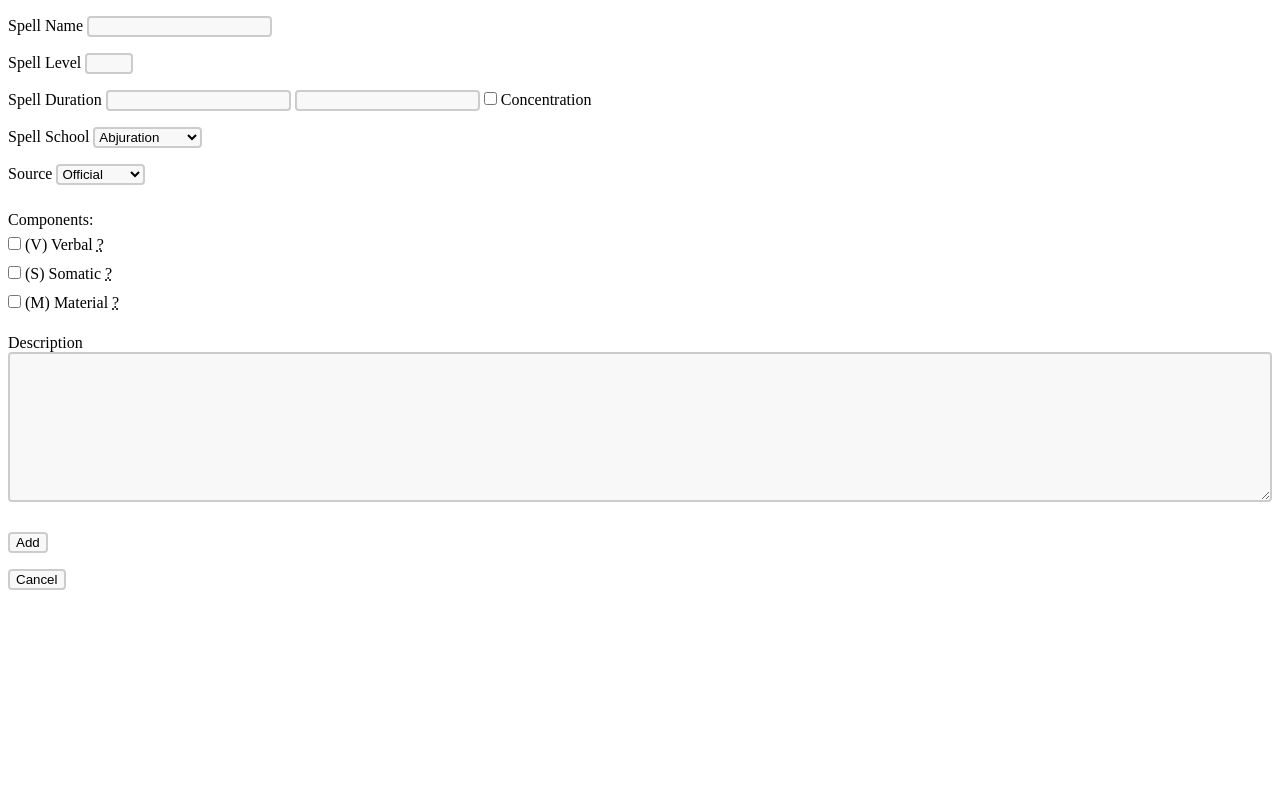
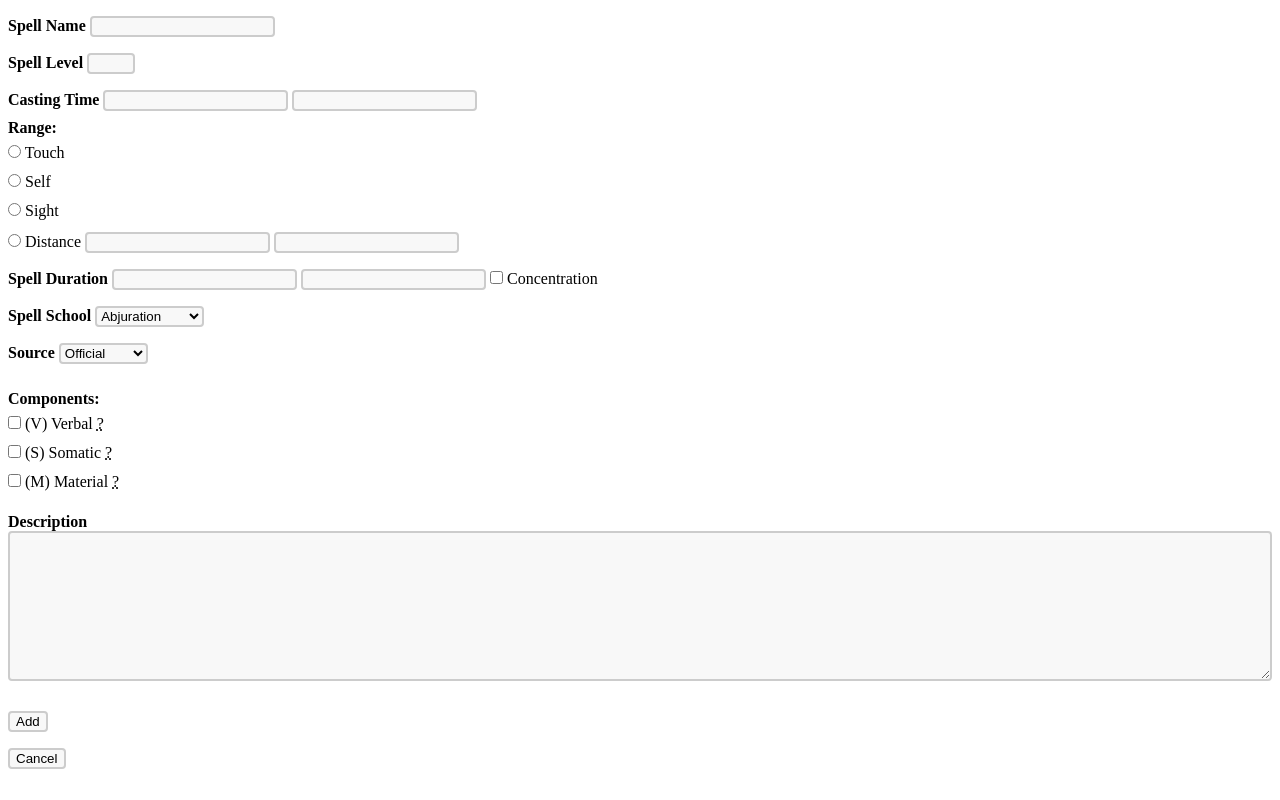
Before and after one commit to Dinnoman17441/DNDDATABASE, a Flask app: page /addspell in a window 1280 px wide. Run offline with Flask 2, Linux system fonts and the light colour scheme; a user stored in the database is signed in; data comes from the database, SQL or seed files in the repository; both versions use the stored data as it was after the commit.

Commit message:
0.3.3 | Added Casting Time to spells, WIP for range

```diff
--- a/main.py
+++ b/main.py
@@ -118,6 +118,8 @@ def addspell():
             #Collects spell info from form
             new_spell_name = request.form["spell_name"]
             new_spell_level = request.form["spell_level"]
+            new_spell_casting_time_amount = request.form["casting_time"]
+            new_spell_casting_time_unit = request.form["casting_time_unit"]
             new_spell_duration_amount = request.form["spell_duration"]
             new_spell_duration_unit = request.form["spell_duration_unit"]
             new_spell_concentration = request.form["spell_concentration"]
@@ -125,6 +127,11 @@ def addspell():
             new_v = request.form["v_component"]
             new_s = request.form["s_component"]
             new_m = request.form["m_component"]
+
+            if new_spell_casting_time_unit == "Instantaneous":
+                new_spell_casting_time = new_spell_duration_unit
+            else:
+                new_spell_casting_time = new_spell_casting_time_amount + " " + new_spell_casting_time_unit
 
             if new_spell_duration_unit == "Instantaneous":
                 new_spell_duration = new_spell_duration_unit
@@ -142,6 +149,7 @@ def addspell():
             new_spell = models.Spell(
                 SpellName = new_spell_name,
                 SpellLevel = new_spell_level,
+                CastingTime = new_spell_casting_time,
                 Duration = new_spell_duration,
                 Concentration = new_spell_concentration,
                 owner = current_user(),
--- a/static/styles.css
+++ b/static/styles.css
@@ -34,7 +34,7 @@ input, select {
   resize: none;
 }
 
-ul {
+nav ul {
   list-style-type: none;
   margin: 0;
   padding: 0;
@@ -42,11 +42,11 @@ ul {
   background-color: rgb(209, 209, 209);
 }
 
-li {
+nav li {
   float: left;
 }
 
-li a {
+nav li a {
   display: block;
   color: black;
   text-align: center;
@@ -54,7 +54,7 @@ li a {
   text-decoration: none;
 }
 
-li a:hover {
+nav li a:hover {
   background-color: rgb(165, 165, 165);
 }
 
--- a/templates/addspell.html
+++ b/templates/addspell.html
@@ -3,24 +3,55 @@
 <form action="/addspell" method="POST">
 
     <div id="name">
-        <label for="name">Spell Name</label>
+        <label for="name"><b>Spell Name</b></label>
         <input id="name" type="text" name="spell_name">
         <br>
     </div>
 
     <div>
-        <label for="level">Spell Level</label>
+        <label for="level"><b>Spell Level</b></label>
         <input id="level" type="number" name="spell_level" min="0" max="9">
         <br>
     </div>
 
     <div>
-        <label for="duration">Spell Duration</label>
+        <label for="castingtime"><b>Casting Time</b></label>
+        <input id="castingtime" type="number" name="casting_time">
+
+        <input id="castingtime_unit" type="text" name="casting_time_unit" list="duration_units"
+    </div>
+
+    <div id="range_list">
+        <b>Range:</b>
+        <br>
+        <input id="touch" type="radio" name="range_type" value="Touch">
+        <label for="touch">Touch</label>
+        <br>
+        <input id="self" type="radio" name="range_type" value="Self">
+        <label for="self">Self</label>
+        <br>
+        <input id="sight" type="radio" name="range_type" value="Sight">
+        <label for="sight">Sight</label>
+        <br>
+        <input id="normal_range" type="radio" name="range_type" value="Normal_Range">
+        <label for="normal_range">Distance</label>
+        <input id="normal_range_amount" type="number" name="normal_range_amount">
+        <input id="normal_range_unit" type="text" name="normal_range_unit" list="ranges">
+        <datalist id="ranges">
+            {% set ranges = ["Feet", "Mile(s)"] %}
+            {% for range in ranges %}
+                <option value="{{ range }}">{{ range }}</option>
+            {% endfor %}
+        </datalist>
+    </div>
+
+    <div>
+        <label for="duration"><b>Spell Duration</b></label>
         <input id="duration" type="number" name="spell_duration">
 
         <input id="duration_unit" type="text" name="spell_duration_unit" list="duration_units">
         <datalist id="duration_units">
-            {% set units = ["Instantaneous", "Round(s)", "Minute(s)", "Hour(s)", "Day(s)", "Week(s)", "Month(s)", "Year(s)"] %}
+            {% set units = ["Instantaneous", "Round(s)", "Second(s)", "Minute(s)", "Hour(s)", "Day(s)", "Week(s)", "Month(s)", "Year(s)"] %}
             {% for unit in units %}
                 <option value="{{ unit }}">{{ unit }}</option>
             {% endfor %}
@@ -34,7 +65,7 @@
     </div>
 
     <div>
-        <label for="school">Spell School</label>
+        <label for="school"><b>Spell School</b></label>
         <select id="school" type="text" name="spell_school" list="schools">
             {% for school in schools %}
                 <option value="{{ school.SchoolName }}">{{ school.SchoolName }}</option>
@@ -43,7 +74,7 @@
     </div>
 
     <div>
-        <label for="source">Source</label>
+        <label for="source"><b>Source</b></label>
         <select id="source" type="text" name="spell_source" list="sources">
             {% for source in sources %}
                 <option value="{{ source.SourceName }}">{{ source.SourceName }}</option>
@@ -52,7 +83,7 @@
     </div>
     <br>
     <div>
-        Components:
+        <b>Components:</b>
         <br>
         <table>
             <input type="hidden" name="v_component" value="0">
@@ -72,7 +103,7 @@
     </div>
     <br>
     <div>
-        <label for="desc">Description</label>
+        <label for="desc"><b>Description</b></label>
         <textarea id="desc" type="text" name="spell_desc"></textarea>
     </div>
     <br>
--- a/templates/viewspell.html
+++ b/templates/viewspell.html
@@ -23,7 +23,7 @@
         <p>{{ spell.SpellLevel }}th-level {{ spell.school.SchoolName }}</p>
     {% endif %}
 
-    <p><b>Casting Time:</b></p>
+    <p><b>Casting Time:</b> {{ spell.CastingTime }}</p>
     <p><b>Range:</b></p>
 
     {% if spell.V == 1 and spell.S == 1 and spell.M == 1 %}
```
Also changed, not shown: dnd.db, 1 other file.
